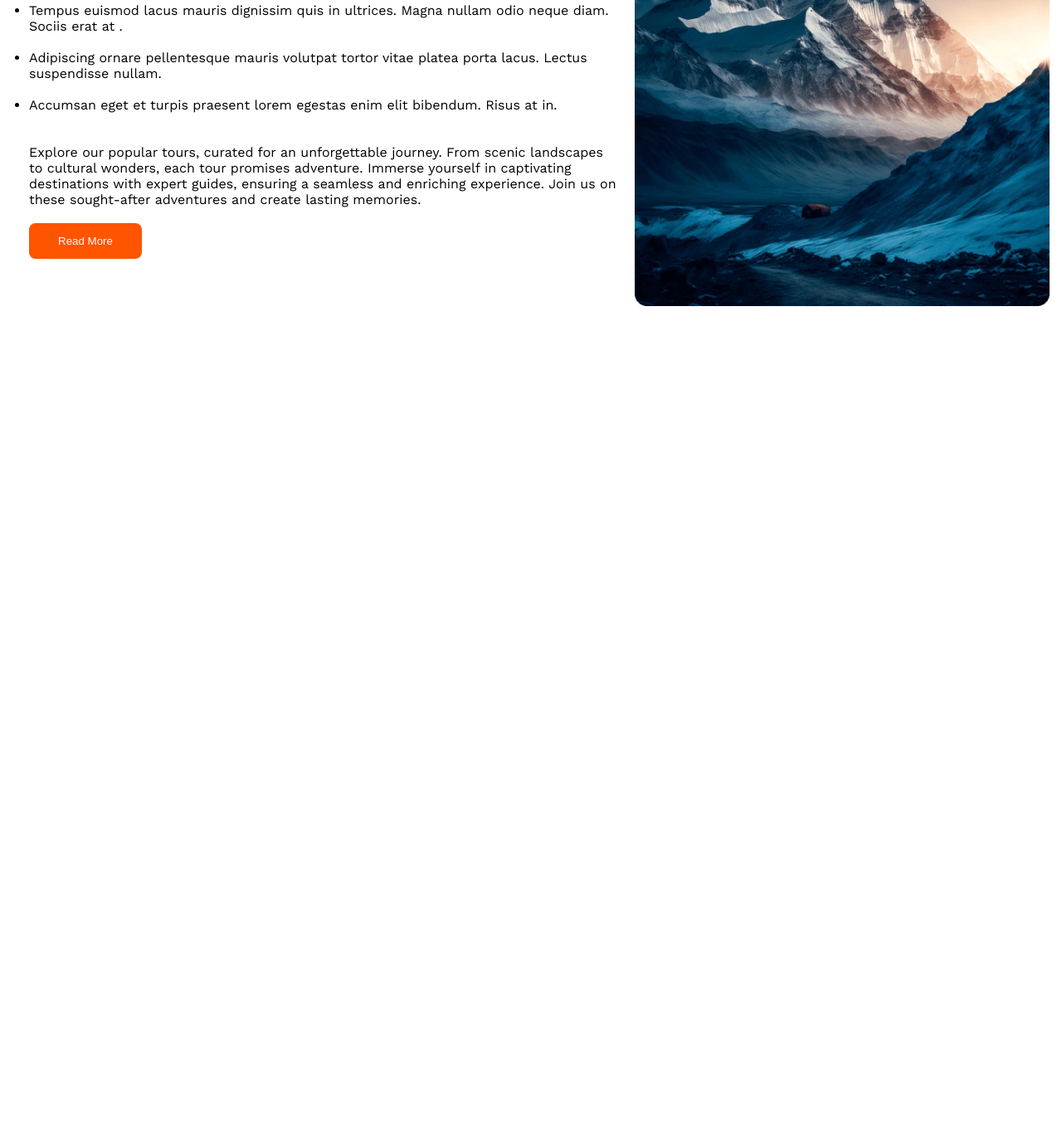
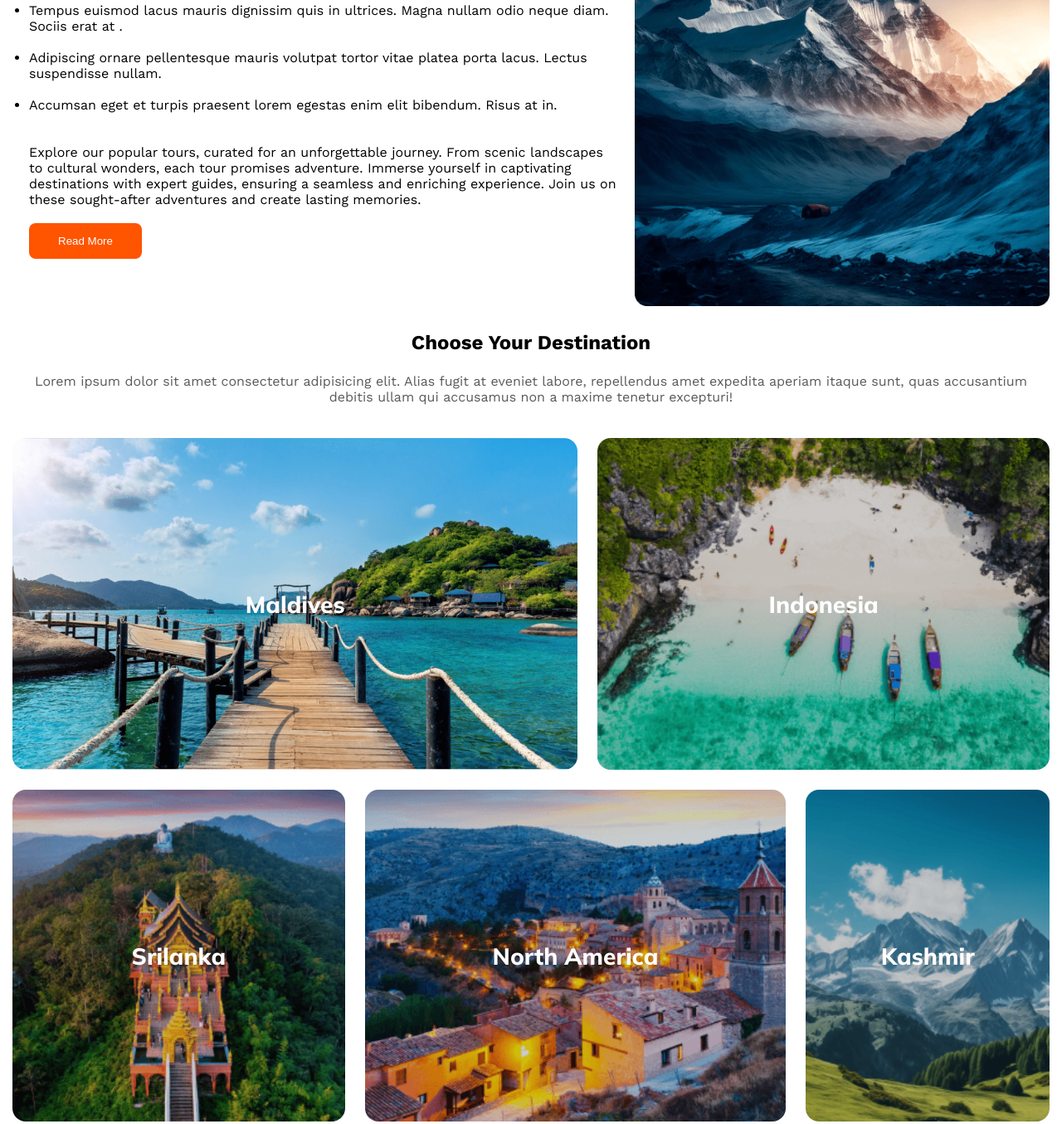
Before and after one commit to AbuBakkarSiddique007/Assignment-02, a plain HTML site: page index.html in a window 1280 px wide. Shown: the part 847-2202 px from the top of the page at 83% size. Before the commit the page ends 1216 px from the top, so only its background shows below. Drawn offline with nearby package versions, Linux system fonts and the light colour scheme.

Commit message:
added choose your destination section with media query

```diff
--- a/index.html
+++ b/index.html
@@ -102,6 +102,63 @@
             </div>
         </section>
         <!-- our popular tours end -->
+
+        <!-- Choose Your Destination start -->
+
+        <section class="destination-section container">
+            <div class="destination-text">
+                <h2>Choose Your Destination</h2>
+                <p>Lorem ipsum dolor sit amet consectetur adipisicing elit. Alias fugit at eveniet labore, repellendus
+                    amet expedita aperiam itaque sunt, quas accusantium debitis ullam qui accusamus non a maxime tenetur
+                    excepturi!</p>
+
+            </div>
+            <div class="destination-img">
+
+                <div class="first-row">
+
+                    <div class="first-img">
+                        <h3>Maldives</h3>
+                        <img src="Images/group13.png" alt="">
+                    </div>
+                    <div class="second-img">
+                        <h3>Indonesia</h3>
+                        <img src="Images/rectangle008.png" alt="">
+                    </div>
+                </div>
+
+                <div class="second-row">
+                    <div class="third-img">
+                        <h3>Srilanka</h3>
+                        <img src="Images/ractangle6.png" alt="">
+                    </div>
+                    <div class="four-img">
+                        <h3>North America</h3>
+                        <img src="Images/ractangle7.png" alt="">
+                    </div>
+                    <div class="five-img">
+                        <h3>Kashmir</h3>
+                        <img src="Images/rectangle009.png" alt="">
+                    </div>
+                </div>
+
+                <div class="third-row">
+                    <div class="six-img">
+                        <h3>Bangladesh</h3>
+                        <img src="Images/rectangle11.png" alt="">
+                    </div>
+                    <div class="eight-img">
+                        <h3>Bandarban</h3>
+                        <img src="Images/rectangle10.png" alt="">
+                    </div>
+                </div>
+
+            </div>
+
+        </section>
+
+        <!-- Choose Your Destination end -->
+
     </main>
     <footer>
 
--- a/responsive.css
+++ b/responsive.css
@@ -54,4 +54,24 @@
         gap: 10px;
 
     }
+
+    .first-row,
+    .second-row,
+    .third-row {
+        height: auto;
+        /* Adjust height for smaller screens */
+        flex-direction: column;
+        /* Stack items vertically */
+        gap: 1em;
+        /* Adjust gap for smaller screens */
+        margin-bottom: 1em;
+        /* Adjust margin for smaller screens */
+    }
+
+    .destination-text p {
+        width: 100%;
+        /* Use full width for smaller screens */
+        margin-top: 1em;
+        /* Adjust margin for smaller screens */
+    }
 }
--- a/styles.css
+++ b/styles.css
@@ -198,3 +198,111 @@ main {
     border-radius: 8px;
     cursor: pointer;
 }
+
+/* destination section style  */
+.destination-section {
+    display: flex;
+    flex-direction: column;
+    align-items: center;
+    justify-content: center;
+    margin-top: 40px;
+    max-width: 1250px;
+    margin: 30px auto;
+    display: flex;
+}
+
+.destination-text {
+    text-align: center;
+    margin-bottom: 40px;
+}
+
+.first-img img,
+.second-img img,
+.third-img img,
+.four-img img,
+.five-img img,
+.six-img img,
+.eight-img img {
+    height: 100%;
+    width: 100%;
+    object-fit: cover;
+    border-radius: 1rem;
+}
+
+.first-row,
+.second-row,
+.third-row {
+    height: 300px;
+    display: flex;
+    justify-content: space-between;
+    gap: 24px;
+    margin-bottom: 24px;
+}
+
+.first-img,
+.second-img,
+.third-img,
+.four-img,
+.five-img,
+.six-img,
+.eight-img {
+    position: relative;
+}
+
+.destination-img h3 {
+    color: #FFF;
+    font-family: Mulish;
+    font-size: 28px;
+    font-weight: 800;
+    display: flex;
+    flex-direction: column;
+    justify-content: center;
+    align-items: center;
+    position: absolute;
+    top: 0;
+    right: 0;
+    bottom: 0;
+    left: 0;
+    z-index: 1;
+}
+
+.first-img,
+.second-img {
+    flex-grow: 1;
+}
+
+.third-img {
+    flex-grow: 2;
+}
+
+.four-img {
+    flex-grow: 3;
+}
+
+.five-img,
+.six-img{
+    flex-grow: 1;
+}
+
+.eight-img {
+    flex-grow: 2;
+}
+
+.destination-text p {
+    color: rgba(19, 19, 24, 0.70);
+    width: 100%;
+    /* Use 100% width for responsiveness */
+    margin-top: 1.44em;
+    /* Use em for responsive margin */
+}
+
+.first-row,
+.second-row,
+.third-row {
+    height: 25em;
+    /* Use em for responsive height */
+    gap: 1.5em;
+    /* Use em for responsive gap */
+    margin-bottom: 1.5em;
+    /* Use em for responsive margin */
+}
```
